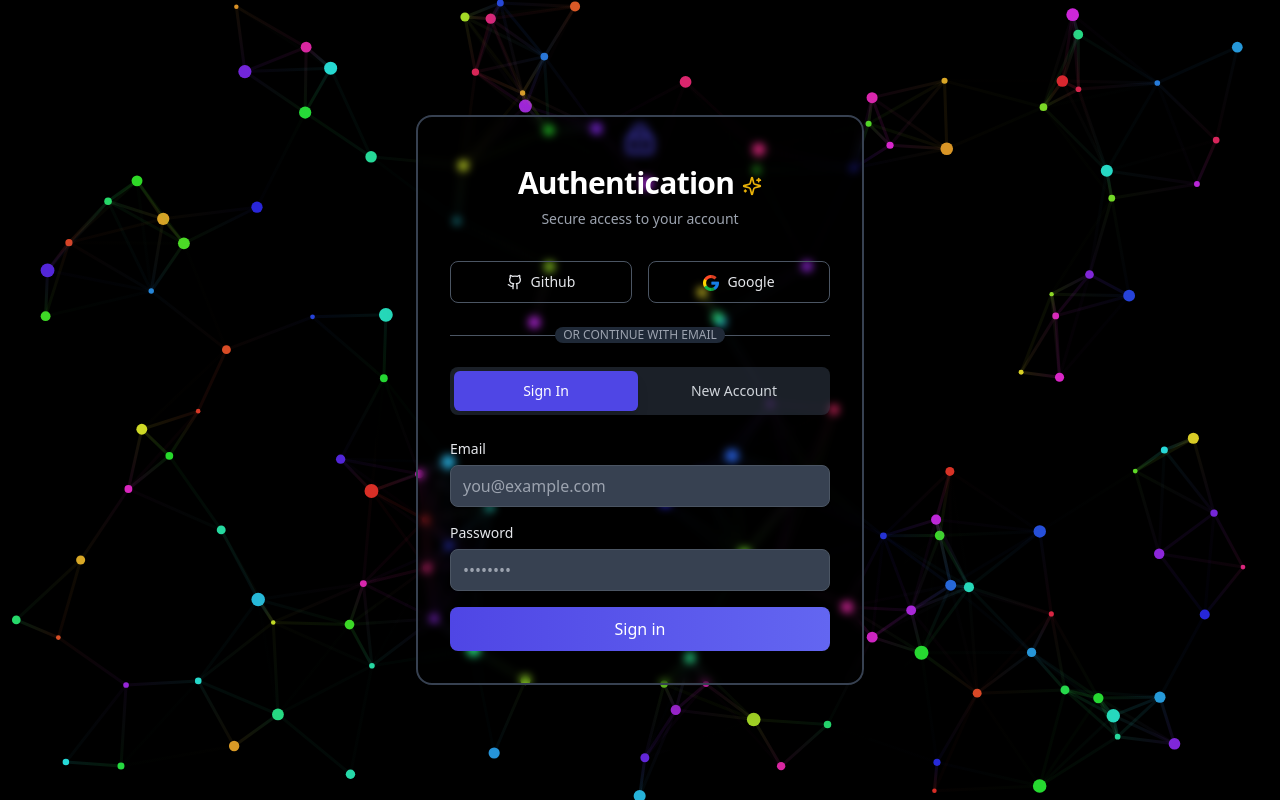
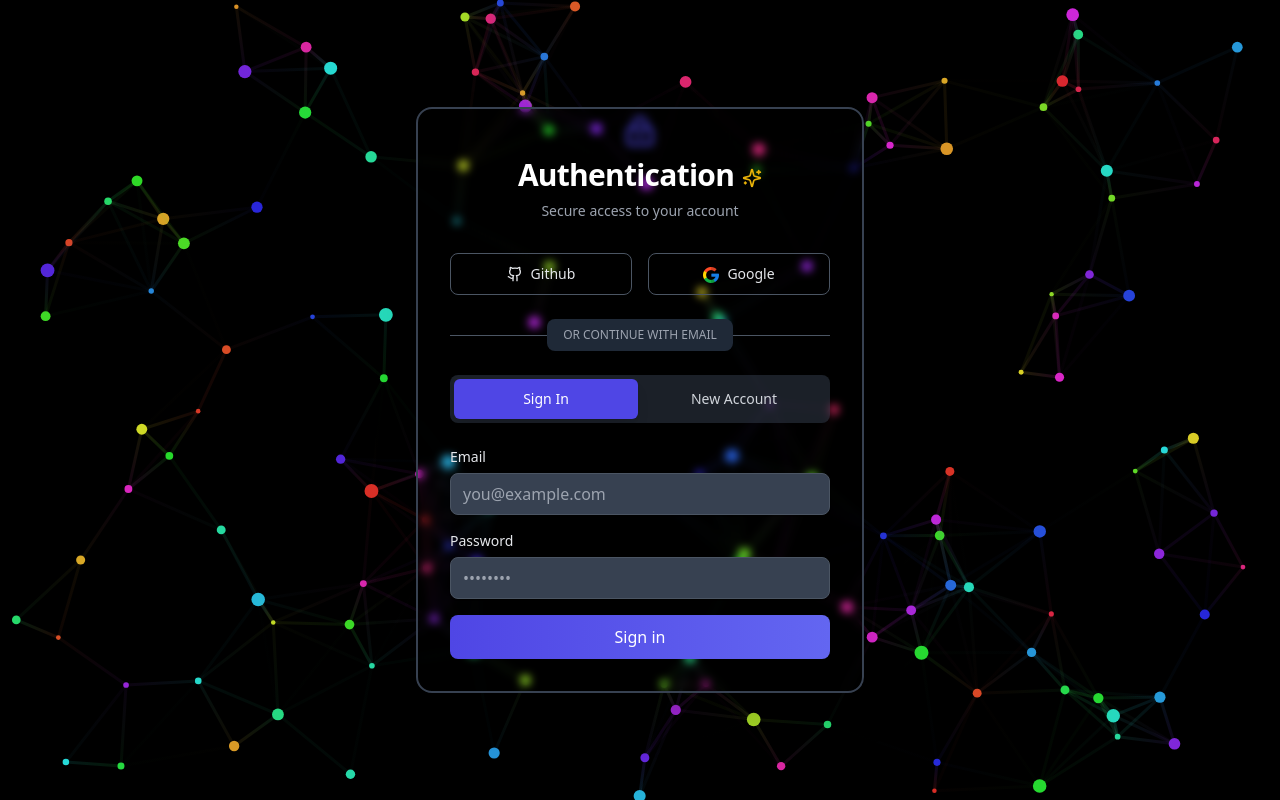
Before and after one commit to SagarKapoorin/Portfolio, a Next.js app: page /signin in a window 1280 px wide. Built offline with nearby package versions, Linux system fonts and the light colour scheme.

Commit message:
frontend fixes

```diff
--- a/src/app/signin/page.tsx
+++ b/src/app/signin/page.tsx
@@ -93,7 +93,7 @@ export default function Page() {
                 <span className="w-full border-t border-gray-600" />
               </div>
               <div className="relative flex justify-center text-xs uppercase">
-                <span className="bg-gray-800 px-2 text-gray-400 rounded-lg">
+                <span className="bg-gray-800 px-4 py-2 text-gray-400 rounded-lg">
                   Or continue with email
                 </span>
               </div>
```
